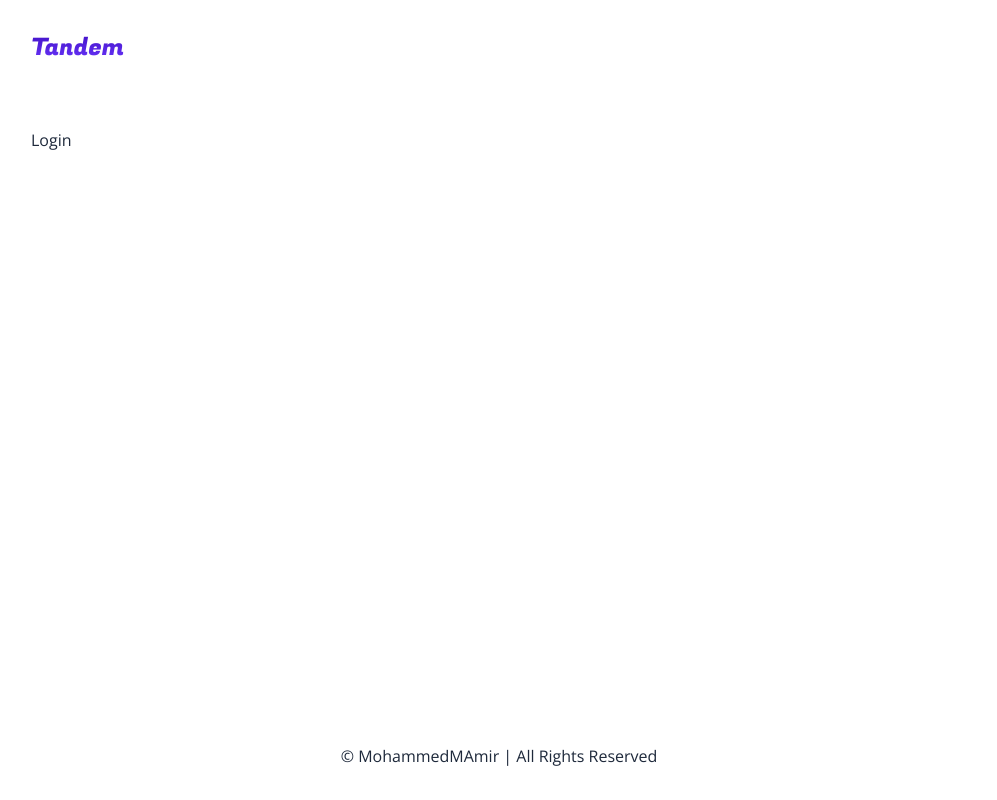
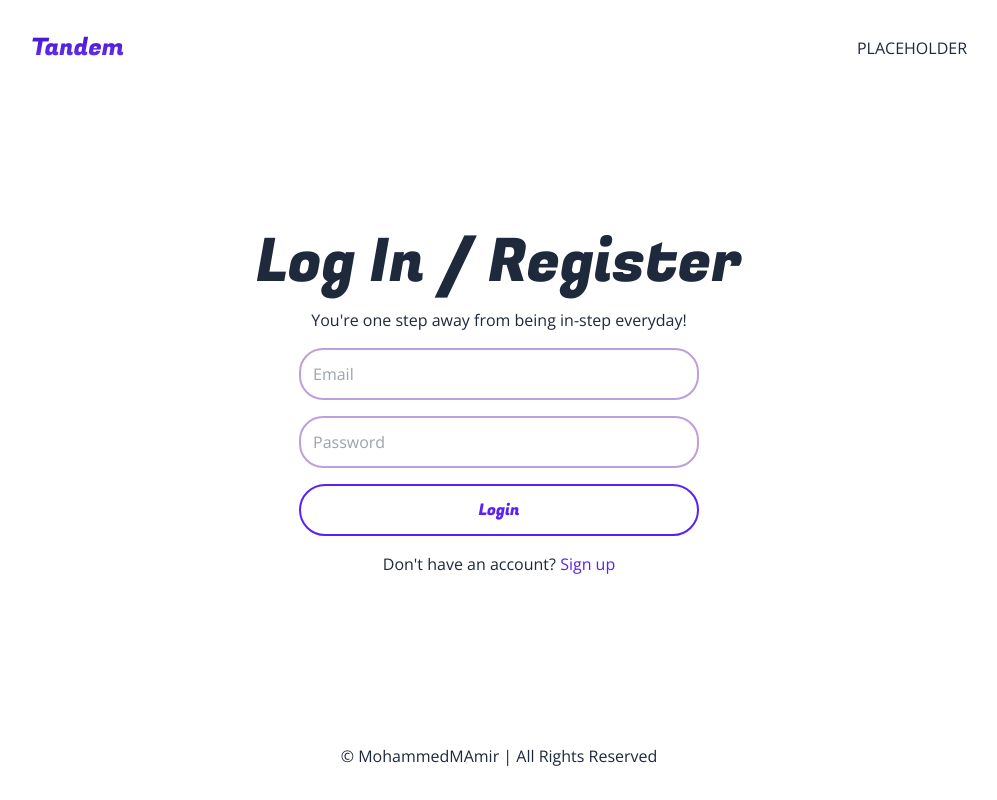
Before and after one commit to MohammedMAmir/Tandem, a Next.js app: page /dashboard in a window 1280 px wide. Shown: the whole page, without its empty margins (141-1138 px from the left). Built offline with nearby package versions, Linux system fonts and the light colour scheme.

Commit message:
login page

```diff
--- a/app/globals.css
+++ b/app/globals.css
@@ -4,6 +4,7 @@
 
 :root{
     --light-prime: #5a21f6;
+    --light-bold: #380dac;
     --light-secondary: #BCA0DC;
     --light-accent: hsl(0, 69%, 86%);
     --light-background: #F8F6FA;
@@ -39,3 +40,14 @@
 .lightSecButton{
     color: var(--light-prime);
 }
+
+.lightInput{
+    border: solid 2px;
+    border-color: var(--light-secondary);
+    border-radius: 24px;
+    outline: none;
+}
+
+.lightInput:hover, .lightInput:focus{
+    border-color: var(--light-prime);
+}
--- a/app/layout.js
+++ b/app/layout.js
@@ -20,6 +20,9 @@
   const header = (
     <header className="p-4 sm:p-8 flex items-center justify-between gap-4">
       <h1 className={'textGradientPrime text-base sm:text-2xl ' + fugaz.className}>Tandem</h1>
+      <div className="flex items-center justify-between ">
+      PLACEHOLDER
+      </div>
     </header>
   )
 
--- a/components/Button.js
+++ b/components/Button.js
@@ -4,13 +4,14 @@
 const fugaz = Fugaz_One({subsets: ["latin"], weight: ['400']});
 
 export default function Button(props) {
-    const { text, dark, primary } = props
+    const { text, dark, primary, full } = props
 
     return (
     <button className={`rounded-full overflow-hidden border-2
         duration-200 hover:opacity-60 border-solid lightButton `
-     + (primary ? ' lightPrimeButton' : ' lightSecButton')} >
-        <p className={'px-6 sm:px-10 whitespace-nowrap py-2 sm:py-3'
+     + (primary ? ' lightPrimeButton' : ' lightSecButton ')
+     + (full ? ' Sgrid place-items-center w-full ' : ' ')} >
+        <p className={'px-6 sm:px-10 whitespace-nowrap py-2 sm:py-3 '
             + fugaz.className}>{text}</p>
     </button>
   )
--- /dev/null
+++ b/components/Calendar.js
@@ -0,0 +1,7 @@
+import React from 'react'
+
+export default function Calendar() {
+  return (
+    <div>Calendar</div>
+  )
+}
--- a/components/Hero.js
+++ b/components/Hero.js
@@ -1,6 +1,7 @@
 import React from 'react'
 import { Fugaz_One } from 'next/font/google';
 import Button from './Button';
+import Calendar from './Calendar';
 
 const fugaz = Fugaz_One({
   subsets: ["latin"], weight: ['400'],
@@ -18,10 +19,11 @@
         lists</span>, <span className='font-semibold'>notes</span>,
         <span className='font-semibold'> photos</span>, and
         <span className='font-semibold'> more</span>!</p>
-        <div className='grid grid-cols-2 gap-4'>
+        <div className='grid grid-cols-2 gap-4 w-fit mx-auto'>
           <Button text="Sign Up" />
           <Button text="Login" primary />
         </div>
+        <Calendar />
     </div>
   )
 }
--- a/components/Login.js
+++ b/components/Login.js
@@ -1,7 +1,28 @@
 import React from 'react'
+import { Fugaz_One } from 'next/font/google'
+import Button from './Button';
+
+const fugaz = Fugaz_One({
+  subsets: ["latin"], weight: ['400'],
+});
 
 export default function Login() {
   return (
-    <div>Login</div>
+    <div className='flex flex-col flex-1 justify-center
+    items-center gap-4'>
+      <h3 className={"text-4xl sm:text-5xl md:text-6xl " +
+        fugaz.className}>Log In / Register</h3>
+      <p>You're one step away from being in-step everyday!</p>
+      <input className='w-full max-w-[400px] mx-auto px-3 py-2
+      sm:py-3 lightInput duration-200'
+      placeholder='Email'/>
+      <input className='w-full max-w-[400px] mx-auto px-3 py-2
+      sm:py-3 lightInput duration-200'
+      placeholder='Password' type='password'/>
+      <div className='max-w-[400px] w-full mx-auto '>
+        <Button text="Login" full/>
+      </div>
+      <p className="text-center">Don't have an account? <span className="text-[var(--light-prime)]">Sign up</span></p>
+    </div>
   )
 }
```
